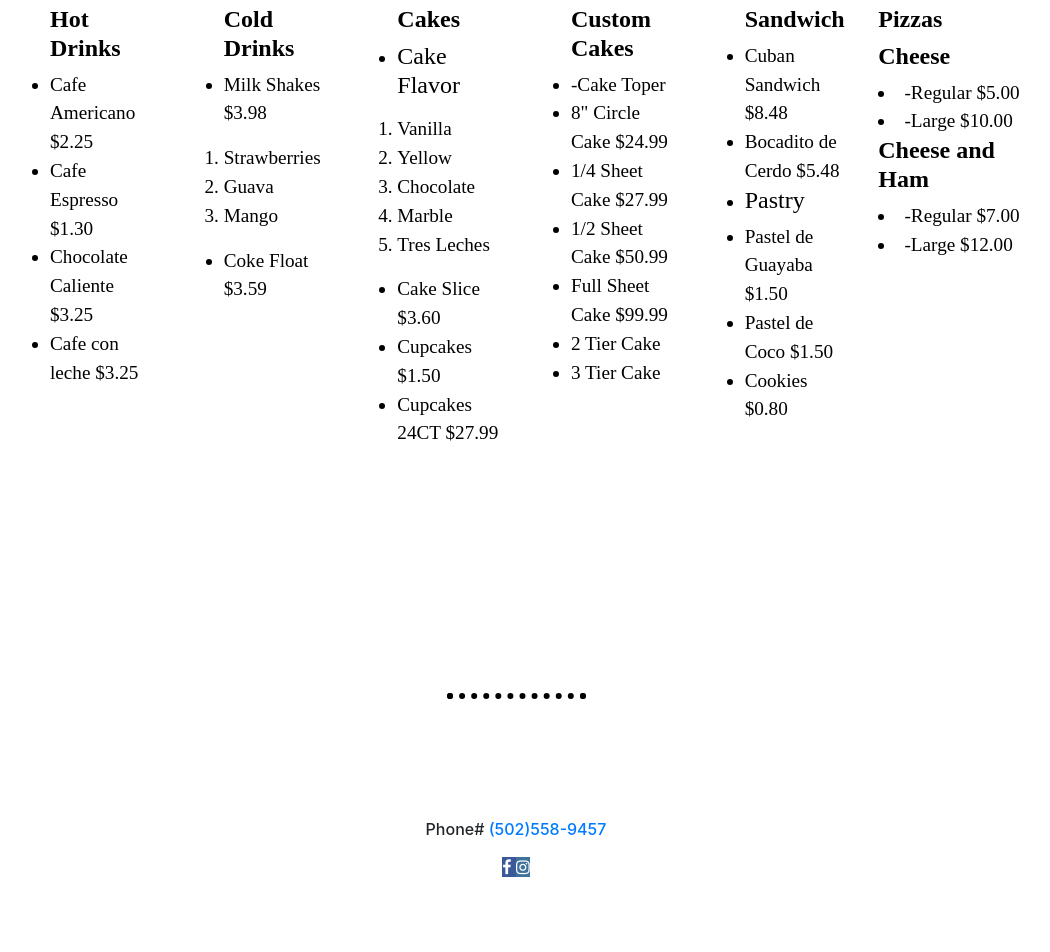
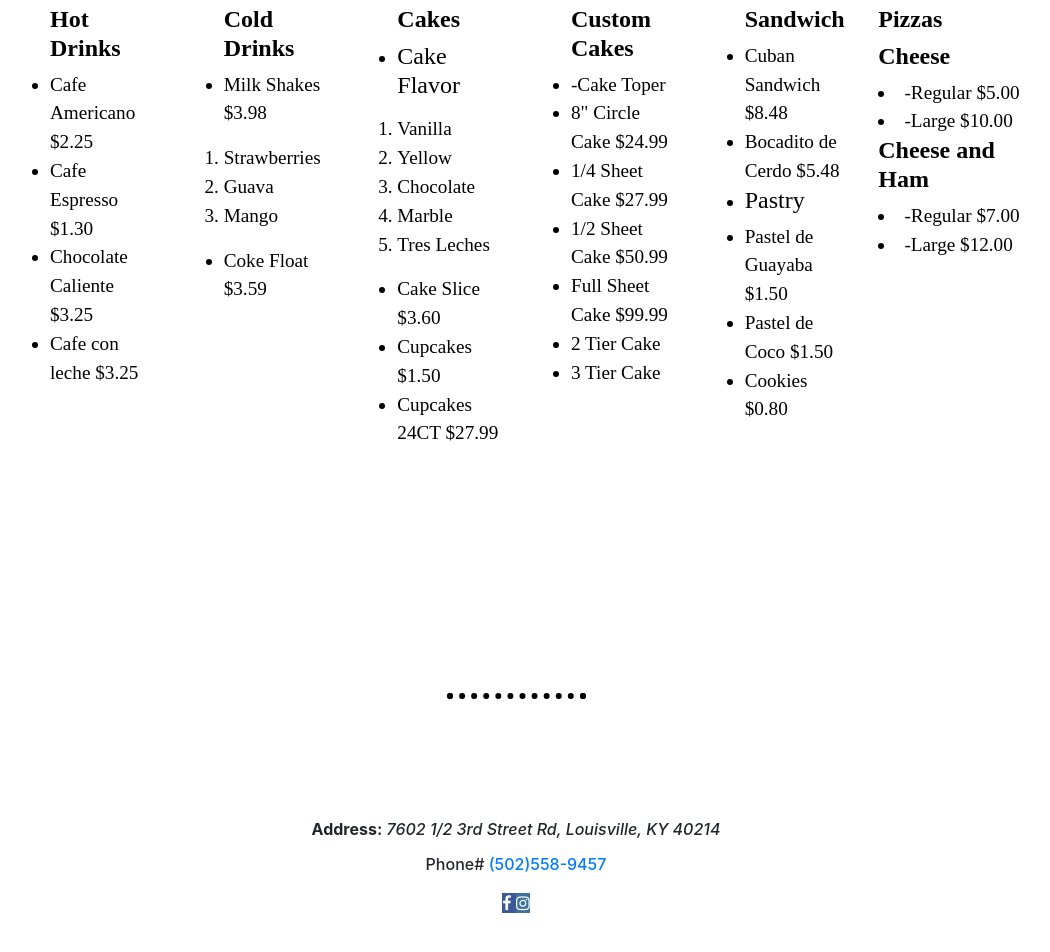
Before and after one commit to DanisCafeBakery/Louisville, a plain HTML site: page index.html in a window 1280 px wide. Shown: the part 211-1163 px from the top of the page, without its empty margins (124-1174 px from the left). Before the commit the page ends 1129 px from the top, so only its background shows below. Drawn offline with nearby package versions, Linux system fonts and the light colour scheme.

Commit message:
Update index.html

```diff
--- a/index.html
+++ b/index.html
@@ -124,6 +124,7 @@
 
 
     <div class="contact " id="contact">
+        <p><h6> <strong>Address:</strong><em> 7602 1/2 3rd Street Rd, Louisville, KY 40214</em> </h6></p>
         <p><h6>Phone# <a href="tel:502-558-9457">(502)558-9457</a></h6>
          </p>
          <a href="https://www.facebook.com/Danis-Cafe-Bakery-103281645301531" class="facebook">
```
